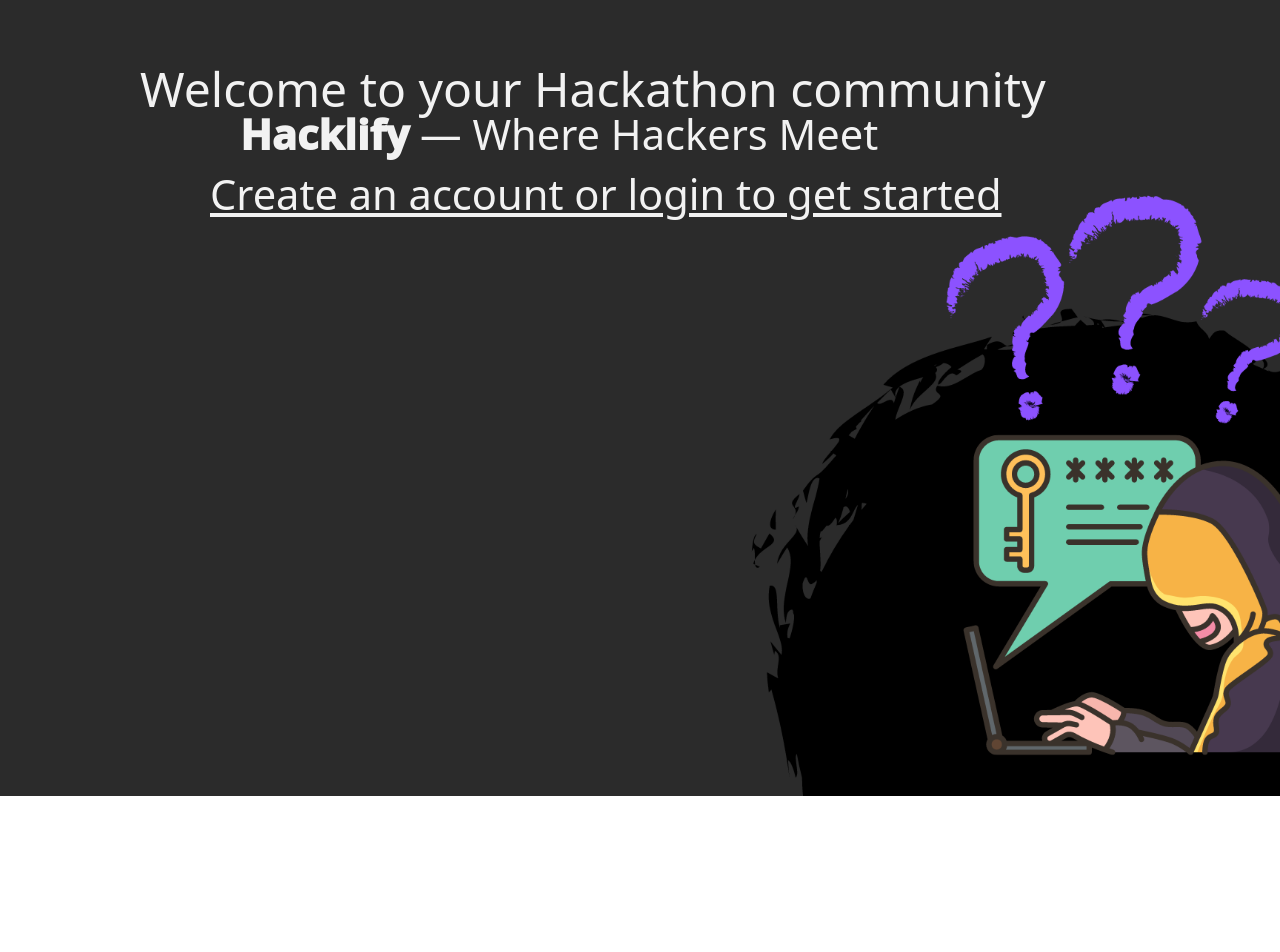
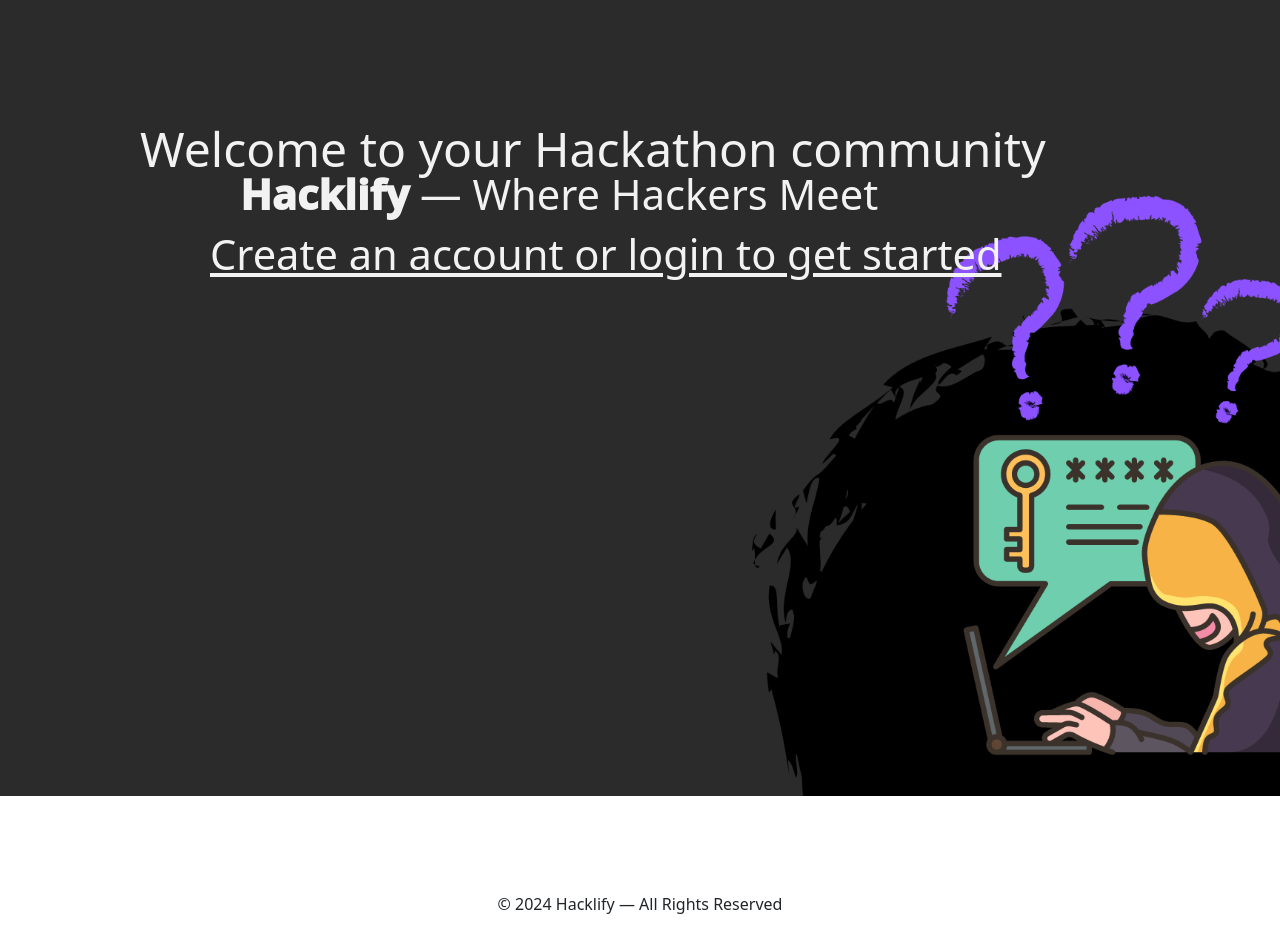
Before and after one commit to talhanaseers/Hacklify-Uncommon-Hacks, a React (Create React App) app: page / in a window 1280 px wide. Shown: the part 60-1012 px from the top of the page. Before the commit the page ends 856 px from the top, so only its background shows below. Built offline with nearby package versions, Linux system fonts and the light colour scheme; no server answers; what aws-amplify would draw is missing.

Commit message:
Site Footer and Homepage text
Modified colors, footer position, added footer to app.js

```diff
--- a/src/App.css
+++ b/src/App.css
@@ -16,7 +16,7 @@
   text-align: left; /* Align text to the left */
   position: absolute; /* Position the text absolutely */
   left: 140px; /* Adjust the left offset as needed */
-  top: 120px; /* Move the text up by 20 pixels */
+  top: 180px; /* Move the text up by 20 pixels */
 }
 
 .h2p1 {
@@ -26,7 +26,7 @@
   text-align: left; /* Align text to the left */
   position: absolute; /* Position the text absolutely */
   left: 240px; /* Adjust the left offset as needed */
-  top: 170px; /* Move the text up by 20 pixels */
+  top: 230px; /* Move the text up by 20 pixels */
 }
 
 .h2p2 {
@@ -36,7 +36,7 @@
   text-align: left; /* Align text to the left */
   position: absolute; /* Position the text absolutely */
   left: 420px; /* Adjust the left offset as needed */
-  top: 170px; /* Move the text up by 20 pixels */
+  top: 230px; /* Move the text up by 20 pixels */
 }
 
 .h3p1 {
@@ -46,10 +46,14 @@
   text-align: left; /* Align text to the left */
   position: absolute; /* Position the text absolutely */
   left: 210px; /* Adjust the left offset as needed */
-  top: 230px; /* Move the text up by 20 pixels */
+  top: 290px; /* Move the text up by 20 pixels */
 }
 
 .h3p1 a {
   color: inherit; /* Set link color to inherit from parent */
   text-decoration: underline; /* Add underline to link */
 }
+
+.homepage-container {
+  background-color: #2b2b2b;
+}
--- a/src/App.js
+++ b/src/App.js
@@ -2,6 +2,7 @@ import { Link } from 'react-router-dom';
 import './App.css';
 import 'bootstrap/dist/css/bootstrap.min.css';
 import SiteHomeNav from './Components/Common/SiteHomeNav';
+import SiteFooter from './Components/Common/SiteFooter';
 
 
 
@@ -17,6 +18,7 @@ function App() {
 
         <h3 className='h3p1'><Link to='/homepage'>Create an account or login to get started</Link></h3>
       </div>
+      <SiteFooter />
     </div>
   );
 }
--- a/src/Components/Common/SiteFooter.js
+++ b/src/Components/Common/SiteFooter.js
@@ -2,9 +2,9 @@ import Container from 'react-bootstrap/Container';
 
 function SiteFooter() {
     return (
-        <footer className="py-5 my-5">
+        <footer className="py-5 my-5 text-dark text-center">
             <Container className="px-4">
-                <p className="text-end">&copy; 2024 Hacklify</p>
+                <p>&copy; 2024 Hacklify — All Rights Reserved</p>
             </Container>
         </footer>
     )
--- a/src/Components/Pages/HomePage.js
+++ b/src/Components/Pages/HomePage.js
@@ -33,7 +33,7 @@ export default function HomePage() {
                             src="/img/Hacklify.svg"
                             fluid/>
                     </Col>
-                    <Col xs={4} sm={6}>
+                    <Col xs={4} sm={6} style={{color: "white"}}>
                         <h1>Visit your profile</h1>
                         <Link to= '/Profile'>
                             <Button variant="primary" type="submit">
@@ -42,7 +42,7 @@ export default function HomePage() {
                         </Link>
                     </Col>
 
-                    <Col xs={4} sm={6}>
+                    <Col xs={4} sm={6} style={{color: "white"}}>
                         <h1>View upcoming hackathons</h1>
                         <Link to= '/upcomingHackathons'>
                             <Button variant="primary" type="submit">
@@ -51,7 +51,7 @@ export default function HomePage() {
                         </Link>
                     </Col>
 
-                    <Col xs={4} sm={6}>
+                    <Col xs={4} sm={6} style={{color: "white"}}>
                         <h1>Find a team</h1>
                         <Link to= '/matchMaking'>
                             <Button variant="primary" type="submit">
```
